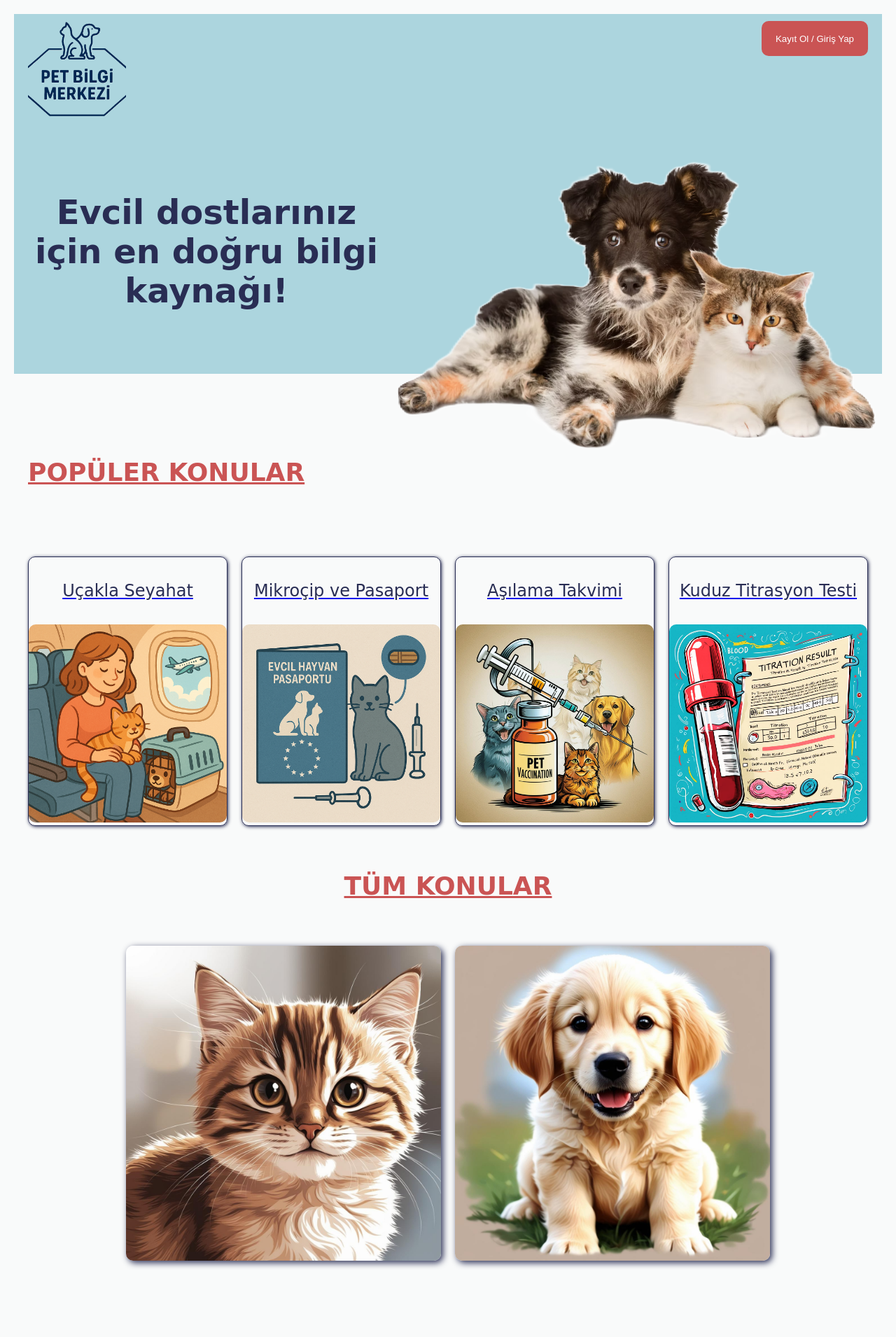
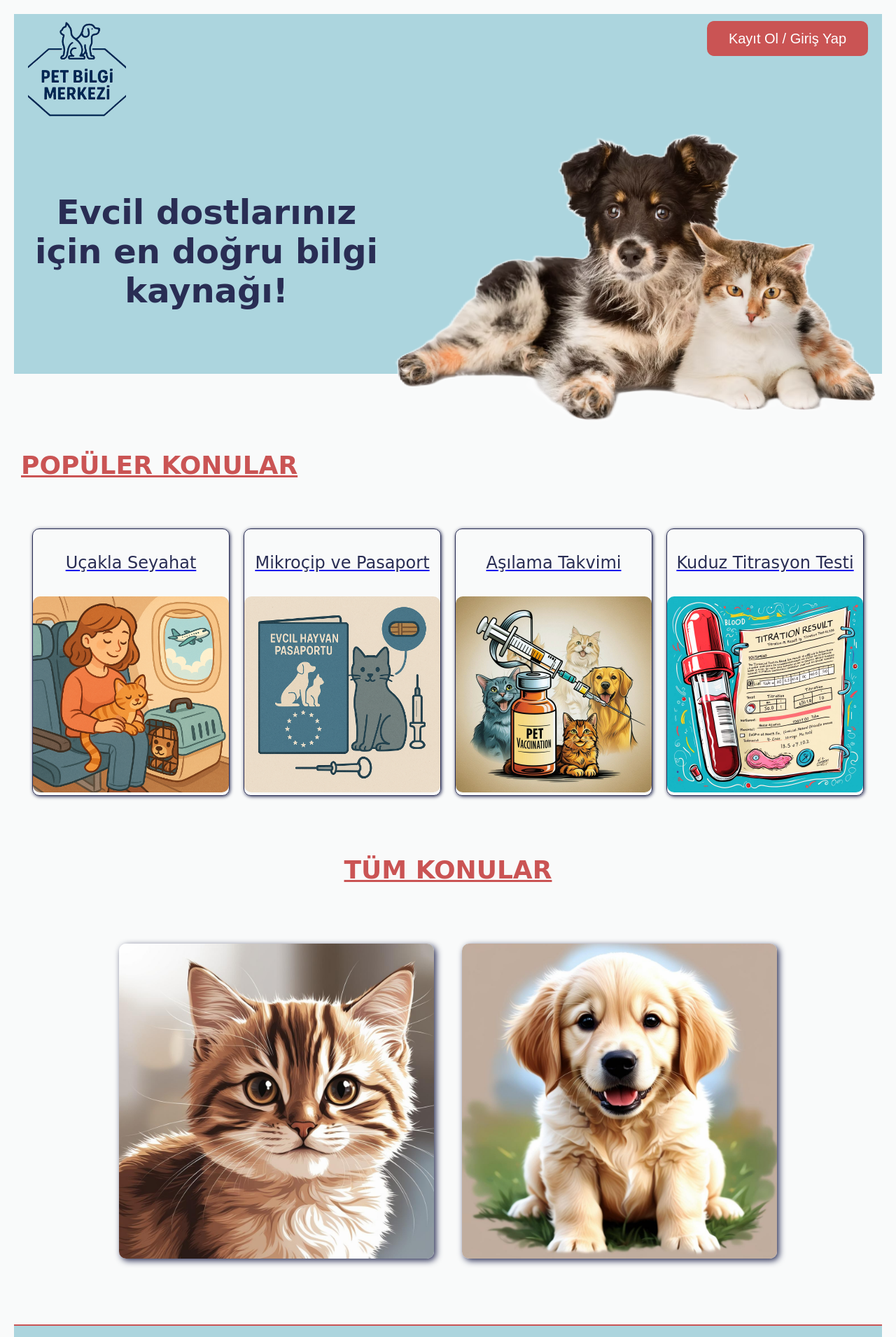
Before and after one commit to orkunkorcak/petbilgimerkezi, a React (Vite) app: page / in a window 1280 px wide. Shown: the top 1910 px of the page at 70% size. Built offline with nearby package versions, Linux system fonts and the light colour scheme; a web font is replaced by a local one.

Commit message:
mobil,tablet ve dekstop ayarları yapıldı

```diff
--- a/src/components/allTopics/VaccinationSchedule.jsx
+++ b/src/components/allTopics/VaccinationSchedule.jsx
@@ -58,7 +58,7 @@ const VaccinationSchedule = () => {
           bağlantılardan kedi veya köpekler için aşı takvimine ulaşabilirsiniz.
         </h3>
       </div>
-      <div>
+      <div className={css.linkContainer}>
         <Link to= "/kedi-asi-takvimi" className={css.link}>Kedi Aşı Takvimi</Link>
         <Link to= "/kopek-asi-takvimi" className={css.link}>Köpek Aşı Takvimi</Link>
       </div>
--- a/src/components/allTopics/allTopics.module.css
+++ b/src/components/allTopics/allTopics.module.css
@@ -1,24 +1,34 @@
 .container {
       font-family: "Comic Sans MS", sans-serif;
       color: #292d54;
-      font-size: 24px;
+      font-size: 12px;
 }
 .h1 {
       color: #ca5454;
+      font-family: "Comic Sans MS", sans-serif;
 }
 .h2 {
       text-decoration: underline;
+      color: #292d54;
+      font-family: "Comic Sans MS", sans-serif;
 }
 .span {
       font-weight: bold;
+}
+.linkContainer {
+      display: flex;
+      flex-direction: column;
+      align-items: center;
+      margin-top: 10px;
 }
 .link {
       color: #ca5454;
       text-decoration: none;
       font-family: "Comic Sans MS", sans-serif;
       font-weight: 600;
-      font-size: 32px;
+      font-size: 20px;
       border: 1px solid #ca5454;
+      border-radius: 10px;
       padding: 5px;
       margin: 5px;
 }
@@ -33,7 +43,27 @@
       padding: 10px 20px;
       border-Radius: 15px;
       text-Decoration: none;
+      font-family: "Comic Sans MS", sans-serif;
+      font-size: 12px;
       margin: 15px 10px;
       gap: 10px;
       background-color: #ca5454;
 }
+@media screen and (min-width: 1280px) {
+  .container {
+    font-size: 24px;
+  }
+  .h1 {
+    font-size: 36px;
+  }
+  .h2 {
+    font-size: 28px;
+  }
+  .link {
+    font-size: 24px;
+  }
+  .pageLink {
+    font-size: 16px;
+    padding: 15px 30px;
+  }
+}
--- a/src/components/catPageContent/CatPageContent.jsx
+++ b/src/components/catPageContent/CatPageContent.jsx
@@ -21,6 +21,7 @@ const RandomLinkButton = ({ text, href }) => {
     <Link
       to={href}
       style={{
+        display: "inline-block",
         backgroundColor: bgColor,
         color: "#fff",
         padding: "10px 20px",
@@ -28,6 +29,8 @@ const RandomLinkButton = ({ text, href }) => {
         textDecoration: "none",
         margin: "10px 10px",
         gap: "10px",
+        fontFamily: "Comic Sans MS, sans-serif",
+        fontSize: "12px",
       }}
     >
       {text}
--- a/src/components/hero/Hero.module.css
+++ b/src/components/hero/Hero.module.css
@@ -8,6 +8,7 @@
 }
 .heroContent {
   display: flex;
+  flex-direction: column;
   justify-content: space-between;
   align-items: center;
   text-align: center;
@@ -15,7 +16,7 @@
 .heroTitle {
   display: flex;
   font-family: "Comic Sans MS", sans-serif;
-  font-size: 48px;
+  font-size: 30px;
   font-weight: bold;
   color: #292d54;
   text-align: center;
@@ -23,7 +24,44 @@
   padding-left: 10px;
 }
 .heroImage {
-  width: 700px;
+  width: 280px;
   height: auto;
-  padding-top: 160px;
+
 }
+@media screen and (min-width: 768px) {
+  .heroSection {
+    height: 220px;
+  }
+  .heroContent {
+    flex-direction: row;
+    justify-content: space-around;
+    align-items: center;
+  }
+  .heroTitle {
+    font-size: 40px;
+  }
+  .heroImage {
+    width: 380px;
+    height: auto;
+    padding-top: 60px;
+  }
+
+}
+@media screen and (min-width: 1280px) {
+  .heroSection {
+    height: 350px;
+  }
+  .heroContent {
+    flex-direction: row;
+    justify-content: space-between;
+    align-items: center;
+  }
+  .heroTitle {
+    font-size: 48px;
+  }
+  .heroImage {
+    width: 700px;
+    height: auto;
+    padding-top: 80px;
+  }
+}
--- a/src/components/navigation/Navigation.module.css
+++ b/src/components/navigation/Navigation.module.css
@@ -4,9 +4,10 @@
   padding: 10px 20px;
   text-align: center;
   background-color: #acd5de;
+  margin: 0 auto;
 }
 .logo {
-  width: 140px;
+  width: 80px;
   height: auto;
   transition: transform 0.2s ease, box-shadow 0.2s ease;
 }
@@ -16,6 +17,7 @@
   cursor: url('/images/imlecwhite.png') 0 0, auto;
 }
 .registerButton {
+  width: 85px;
   background-color: #ca5454;
   color: white;
   padding: 10px 20px;
@@ -23,7 +25,8 @@
   border-radius: 10px;
   cursor: pointer;
   text-decoration: none;
-  height: 50px;
+  height: 100%;
+  font-size: 10px;
 }
 .link {
   text-decoration: none;
@@ -37,3 +40,26 @@
   font-weight: 400;
   font-size: 20px;
 }
+@media screen and (min-width: 768px) {
+ .logo {
+    width: 100px;
+    height: auto;
+ }
+  .registerButton {
+      width: 120px;
+      padding: 12px 24px;
+      font-size: 16px;
+  }
+
+}
+@media screen and (min-width: 1280px) {
+  .logo {
+    width: 140px;
+  }
+  .registerButton {
+    width: 230px;
+    height: 50px;
+    padding: 14px 28px;
+    font-size: 20px;
+  }
+}
--- a/src/components/otherTopics/OtherTopics.module.css
+++ b/src/components/otherTopics/OtherTopics.module.css
@@ -1,7 +1,7 @@
 .title {
   color: #ca5454;
   font-family: "Comic Sans MS", sans-serif;
-  font-size: 36px;
+  font-size: 20px;
   font-weight: 700;
   padding: 20px;
   margin: 25px auto;
@@ -10,13 +10,12 @@
 }
 .card {
   display: flex;
-  flex-direction: row;
-  padding: 20px;
+  flex-direction: column;
   gap: 20px;
   justify-content: center;
 }
 .image {
-  width: 450px;
+  width: 280px;
   height: auto;
   object-fit: cover;
   border-radius: 10px;
@@ -32,3 +31,39 @@
   cursor: url('/images/imlecwhite.png') 0 0, auto;
 
 }
+@media screen and (min-width: 768px) {
+
+  .title {
+    font-size: 30px;
+    padding: 30px;
+    margin: 35px auto;
+  }
+
+  .card {
+    flex-direction: row;
+    flex-wrap: wrap;
+    justify-content: center;
+    gap: 30px;
+  }
+  .image {
+    width: 320px;
+  }
+}
+@media screen and (min-width: 1280px) {
+  .title {
+    font-size: 36px;
+    padding: 40px;
+    margin: 45px auto;
+  }
+
+  .card {
+    width: 100%;
+    flex-direction: row;
+    flex-wrap: wrap;
+    justify-content: center;
+    gap: 40px;
+  }
+  .image {
+    width: 450px;
+  }
+}
--- a/src/components/popularTopics/PopularTopics.module.css
+++ b/src/components/popularTopics/PopularTopics.module.css
@@ -1,22 +1,22 @@
 .popularTopic {
   color: #ca5454;
   font-family: "Comic Sans MS", sans-serif;
-  font-size: 36px;
+  font-size: 20px;
   font-weight: 700;
-  padding: 20px;
-  margin-top: 100px;
-  margin-bottom: 60px;
+  padding: 10px;
+  margin-top: 10px;
+  margin-bottom: 10px;
   text-decoration: underline;
 }
 
 .card {
+  width: 300px;
   display: flex;
-  flex-direction: row;
-  padding: 20px;
+  flex-direction: column;
   gap: 20px;
 }
 .cardItems {
-  width: 320px;
+  width: 280px;
   border: solid 1px #292d54;
   box-shadow: 1px 1px 5px #292d54;
   border-radius: 10px;
@@ -46,3 +46,37 @@
   border-radius: 10px;
   margin: 0 auto;
 }
+@media screen and (min-width: 768px) {
+  .popularTopic {
+    font-size: 24px;
+    margin-top: 30px;
+    margin-bottom: 15px;
+  }
+  .card {
+    width: 748px;
+    flex-direction: row;
+    flex-wrap: wrap;
+    justify-content: center;
+    gap: 30px;
+  }
+  .cardItems {
+    width: 320px;
+  }
+
+}
+@media screen and (min-width: 1280px) {
+  .popularTopic {
+    font-size: 36px;
+    margin-top: 100px;
+    margin-bottom: 60px;
+  }
+  .card {
+    width: 1240px;
+    gap: 20px;
+    flex-wrap: nowrap;
+  }
+  .cardItems {
+    width: 280px;
+  }
+
+}
```
